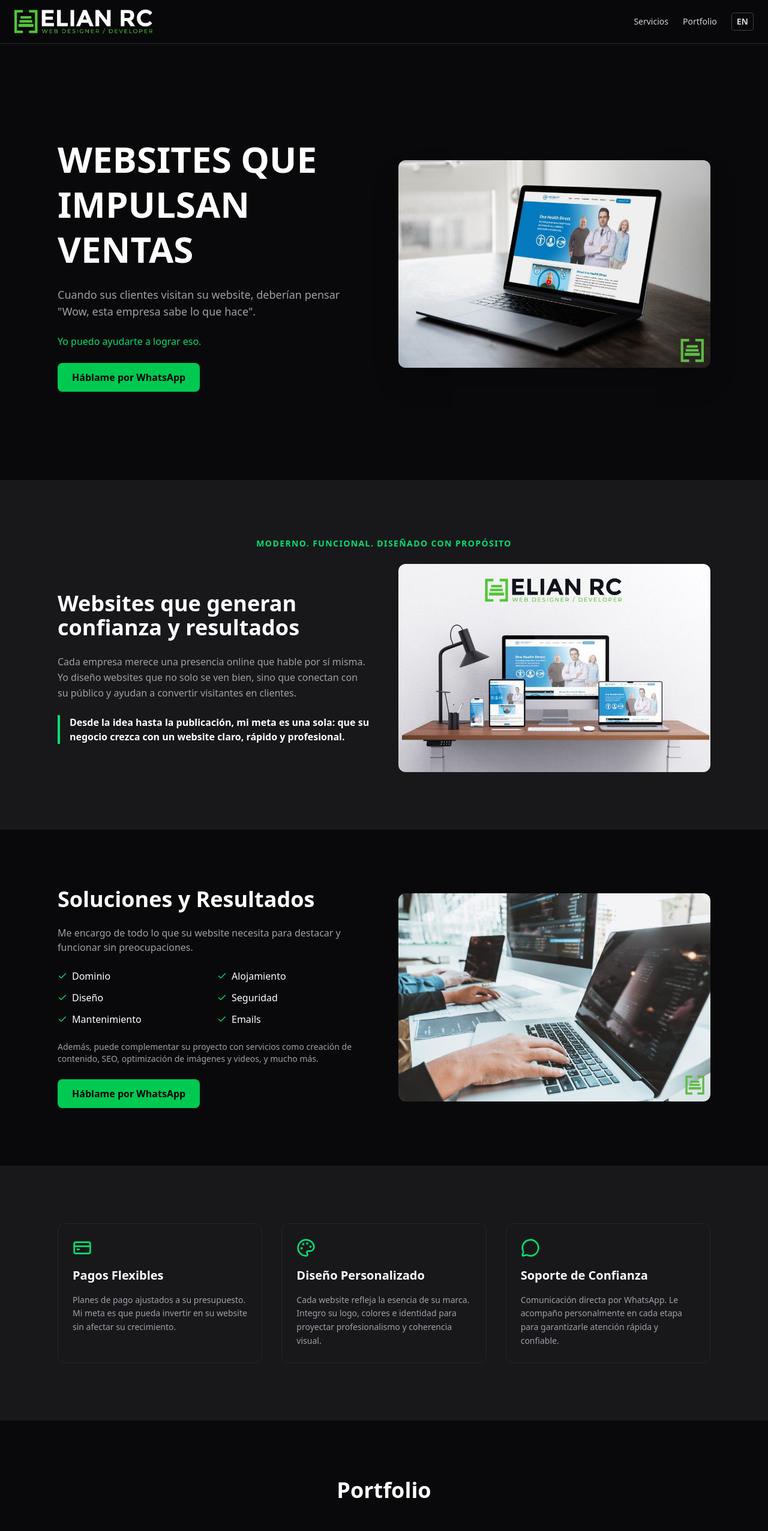
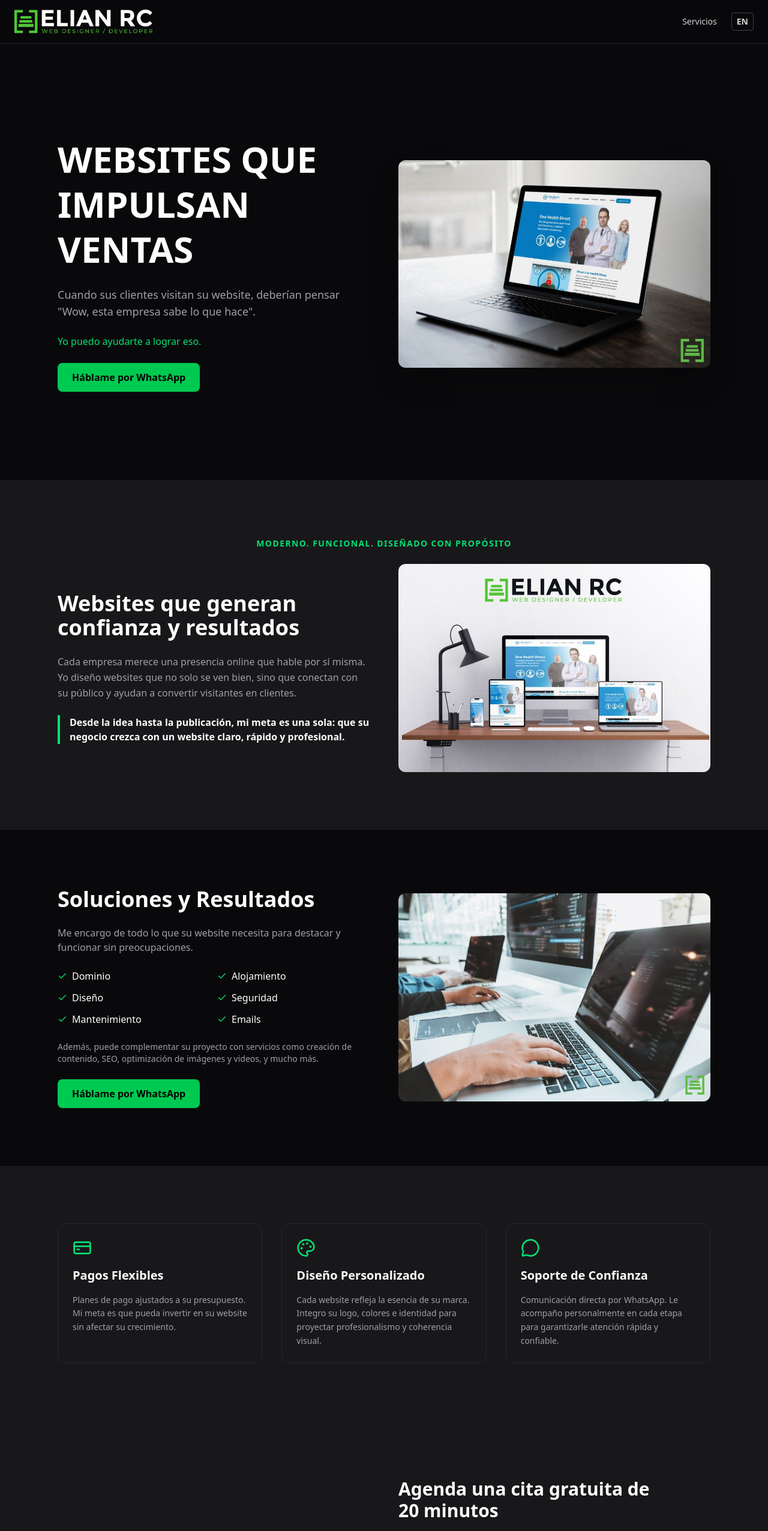
Before and after one commit to elianrc/elianrc.com, a Next.js app: page / in a window 1280 px wide. Shown: the top 2552 px of the page at 60% size. Built offline with nearby package versions, Linux system fonts and the light colour scheme.

Commit message:
feat: remove Portfolio section and portfolio nav links

```diff
--- a/app/page.tsx
+++ b/app/page.tsx
@@ -3,7 +3,6 @@ import Hero from '@/components/Hero'
 import ValueProp from '@/components/ValueProp'
 import Services from '@/components/Services'
 import Features from '@/components/Features'
-import Portfolio from '@/components/Portfolio'
 import MeetingCTA from '@/components/MeetingCTA'
 import About from '@/components/About'
 import LimitedSpots from '@/components/LimitedSpots'
@@ -17,7 +16,6 @@ export default function Home() {
       <ValueProp />
       <Services />
       <Features />
-      <Portfolio />
       <MeetingCTA />
       <About />
       <LimitedSpots />
--- a/components/Footer.tsx
+++ b/components/Footer.tsx
@@ -40,8 +40,7 @@ export default function Footer() {
           <ul className="space-y-2">
             <li><a href="#" className="text-zinc-300 hover:text-green-400 text-sm transition-colors">Inicio</a></li>
             <li><a href="#services" className="text-zinc-300 hover:text-green-400 text-sm transition-colors">{t[lang].nav.services}</a></li>
-            <li><a href="#portfolio" className="text-zinc-300 hover:text-green-400 text-sm transition-colors">{t[lang].nav.portfolio}</a></li>
-            <li><a href={whatsappUrl(lang)} target="_blank" rel="noopener noreferrer" className="text-zinc-300 hover:text-green-400 text-sm transition-colors">WhatsApp</a></li>
+<li><a href={whatsappUrl(lang)} target="_blank" rel="noopener noreferrer" className="text-zinc-300 hover:text-green-400 text-sm transition-colors">WhatsApp</a></li>
           </ul>
         </div>
 
--- a/components/Nav.tsx
+++ b/components/Nav.tsx
@@ -17,9 +17,6 @@ export default function Nav() {
         <a href="#services" className="text-sm text-zinc-300 hover:text-green-400 transition-colors">
           {tr.services}
         </a>
-        <a href="#portfolio" className="text-sm text-zinc-300 hover:text-green-400 transition-colors">
-          {tr.portfolio}
-        </a>
         <button
           onClick={toggle}
           className="text-sm font-semibold text-zinc-300 hover:text-green-400 transition-colors border border-zinc-700 hover:border-green-400 rounded px-2 py-1"
```
